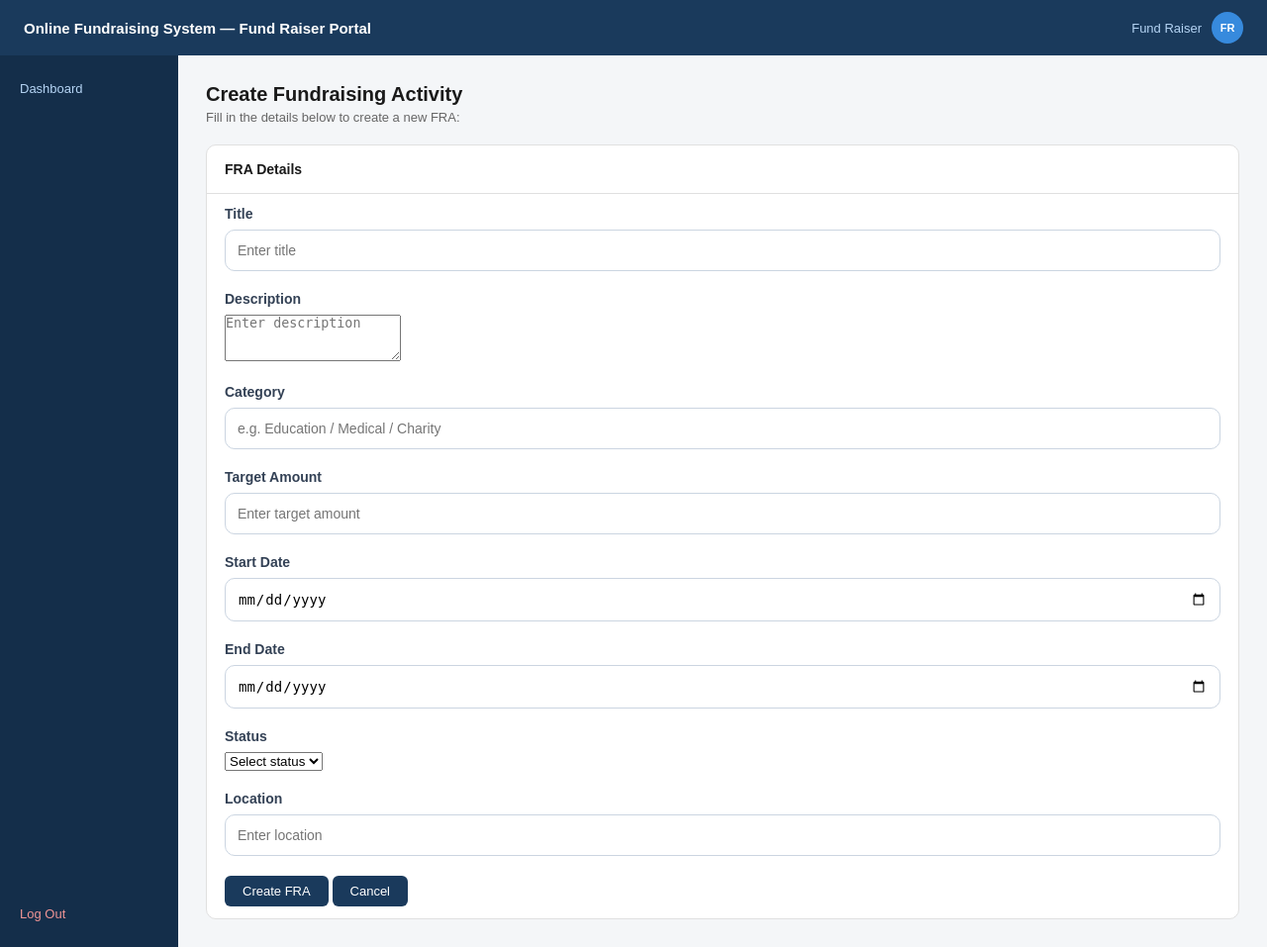
After one commit to reallymeh/CSIT314-T01-gohelpme, a Flask app: page /fundraiser/create in a window 1280 px wide. The commit adds this page. Shown: the whole page at 99% size. Run offline with Flask 3, Linux system fonts and the light colour scheme.

Commit message:
CreateFRA

```diff
--- a/app.py
+++ b/app.py
@@ -1,7 +1,8 @@
-from flask import Flask
+from flask import Flask, redirect
 from database import init_db
 from users.boundary.useradminb import admin_profiles_bp
 from users.boundary.userb import user_bp
+from users.boundary.fundraiserb import fundraiser_bp
 
 def create_app():
     app = Flask(__name__)
@@ -10,7 +11,12 @@ def create_app():
         init_db()
     app.register_blueprint(admin_profiles_bp)
     app.register_blueprint(user_bp)
+    app.register_blueprint(fundraiser_bp)
 
+    # Redirect to login page when accessing root URL
+    @app.route('/')
+    def index():
+        return redirect('/admin/login')
     return app
 
 
--- /dev/null
+++ b/templates/FundRaiserCreateFRA.html
@@ -0,0 +1,158 @@
+<!DOCTYPE html>
+<html lang="en">
+<head>
+    <meta charset="UTF-8">
+    <meta name="viewport" content="width=device-width, initial-scale=1.0">
+    <title>Create FRA — Fundraiser Portal</title>
+    <link rel="stylesheet" href="{{ url_for('static', filename='css/styles.css') }}">
+</head>
+
+<body>
+
+<div class="topbar">
+    <span class="topbar-logo">Online Fundraising System — Fund Raiser Portal</span>
+    <div class="topbar-user">
+        <span id="fundraiser-name">Fund Raiser</span>
+        <div class="avatar">FR</div>
+    </div>
+</div>
+
+<div class="layout">
+
+    <div class="sidebar">
+        <a href="/fundraiser/homepage" class="nav-item">Dashboard</a>
+        <a href="/fundraiser/logout" class="nav-item logout">Log Out</a>
+    </div>
+
+    <div class="main">
+
+        <div class="page-title">Create Fundraising Activity</div>
+        <div class="page-sub">Fill in the details below to create a new FRA:</div>
+
+        <div class="profile-card update-form-wrapper">
+
+            <div class="card-top">
+                <div class="card-name">FRA Details</div>
+            </div>
+
+            <div class="card-body">
+
+                <div class="input-group">
+                    <label>Title</label>
+                    <input type="text" name="title" placeholder="Enter title" required>
+                </div>
+
+                <div class="input-group">
+                    <label>Description</label>
+                    <textarea name="description" rows="3" placeholder="Enter description" required></textarea>
+                </div>
+
+                <div class="input-group">
+                    <label>Category</label>
+                    <input type="text" name="category" placeholder="e.g. Education / Medical / Charity" required>
+                </div>
+
+                <div class="input-group">
+                    <label>Target Amount</label>
+                    <input type="number" name="targetAmount" placeholder="Enter target amount" required>
+                </div>
+
+                <div class="input-group">
+                    <label>Start Date</label>
+                    <input type="date" name="startDate" required>
+                </div>
+
+                <div class="input-group">
+                    <label>End Date</label>
+                    <input type="date" name="endDate" required>
+                </div>
+
+                <div class="input-group">
+                    <label>Status</label>
+                    <select name="status" required>
+                        <option value="">Select status</option>
+                        <option value="1">Active</option>
+                        <option value="0">Inactive</option>
+                    </select>
+                </div>
+
+                <div class="input-group">
+                    <label>Location</label>
+                    <input type="text" name="location" placeholder="Enter location" required>
+                </div>
+
+                <div class="form-actions">
+                    <button class="btn-primary" onclick="createFRA()">Create FRA</button>
+                    <button class="btn-primary" onclick="window.location.href='/fundraiser/homepage'">Cancel</button>
+                </div>
+
+                <div id="message" class="message-box"></div>
+
+            </div>
+        </div>
+    </div>
+
+</div>
+
+<script>
+function createFRA() {
+
+    const title = document.querySelector('input[name="title"]').value;
+    const description = document.querySelector('textarea[name="description"]').value;
+    const category = document.querySelector('input[name="category"]').value;
+    const targetAmount = document.querySelector('input[name="targetAmount"]').value;
+    const startDate = document.querySelector('input[name="startDate"]').value;
+    const endDate = document.querySelector('input[name="endDate"]').value;
+    const status = document.querySelector('select[name="status"]').value;
+    const location = document.querySelector('input[name="location"]').value;
+
+    const messageBox = document.getElementById('message');
+
+    if (!title || !description || !category || !targetAmount || !startDate || !endDate || !location || status === "") {
+        messageBox.style.color = "#A32D2D";
+        messageBox.innerText = "Error: All fields are required.";
+        return;
+    }
+
+    const payload = {
+        title: title,
+        description: description,
+        category: category,
+        targetAmount: Number(targetAmount),
+        startDate: startDate,
+        endDate: endDate,
+        status: Number(status),
+        location: location
+    };
+
+    fetch('/fundraiser/create', {
+        method: 'POST',
+        headers: {
+            'Content-Type': 'application/json'
+        },
+        body: JSON.stringify(payload)
+    })
+    .then(response => response.json())
+    .then(data => {
+
+        if (data.success) {
+            messageBox.style.color = "#3B6D11";
+            messageBox.innerText = "Success: FRA created successfully.";
+
+            setTimeout(() => {
+                window.location.href = '/fundraiser/homepage';
+            }, 2000);
+
+        } else {
+            messageBox.style.color = "#A32D2D";
+            messageBox.innerText = data.message;
+        }
+    })
+    .catch(() => {
+        alert("Something went wrong!");
+    });
+}
+</script>
+
+</body>
+</html>
--- /dev/null
+++ b/users/boundary/fundraiserb.py
@@ -0,0 +1,82 @@
+# FRA Boundary
+from flask import Blueprint, render_template, request, jsonify, redirect, url_for
+from users.control.fundraiserc import CreateFRAController, FRAController
+
+fundraiser_bp = Blueprint('fundraiser', __name__, url_prefix='/fundraiser')
+
+# Link to Fund Raiser Homepage
+@fundraiser_bp.route('/homepage', methods=['GET'])
+def homepage():
+    controller = FRAController()
+    fra_data = controller.get_all_fra()
+
+    return render_template('FundRaiserHomePage.html', fra_data=fra_data)
+
+'''
+User Story #15: As a Fund Raiser, I want to create a FRA so that I can share my story and start receiving donations.
+'''
+# Link to Create FRA page once clicked on "Create FRA" button
+@fundraiser_bp.route('/create', methods=['GET'])
+def show_create_fra():
+    return render_template('FundRaiserCreateFRA.html')
+
+class CreateFRAPage:
+    '''Boundary class for the Create FRA page. (With parameter same as diagram)'''
+    '''
+    def createFRA(self, title: str, description: str, category: str, targetAmount: int, \
+                    startDate: str, endDate: str, status: int,  location: str) -> str:
+
+        controller = CreateFRAController()
+
+        success = controller.createFRA(title, description, category, targetAmount, \
+                                        startDate, endDate, status, location)
+
+        if success:
+            self.displaySuccess()
+        else:
+            self.displayError()
+    '''
+    def displaySuccess(self):
+        return "FRA created successfully!"
+
+    def displayError(self):
+        return "Failed to create FRA."
+
+@fundraiser_bp.route('/create', methods=['POST'])
+def create_fra():
+    data = request.get_json()
+
+    controller = CreateFRAController()
+    success = controller.createFRA(
+        data['title'],
+        data['description'],
+        data['category'],
+        int(data['targetAmount']),
+        data['startDate'],
+        data['endDate'],
+        int(data['status']),
+        data['location']
+    )
+
+    boundary = CreateFRAPage()
+
+    if success:
+        message = boundary.displaySuccess()
+    else:
+        message = boundary.displayError()
+
+    return jsonify({
+        "success": success,
+        "message": message
+    })
+
+# Logout functionality for Fund Raiser
+class LogoutPage:
+    def logout(self):
+        return 'You have logged out successfully!'
+
+@fundraiser_bp.route('/logout')
+def logout():
+    page = LogoutPage()
+    message = page.logout()
+    return redirect(url_for('user.homepage', message=message))
```
Also changed, not shown: database.py (+33 -4 lines), templates/FundRaiserHomePage.html (added, +100 -0 lines), templates/UserAdminlogin.html (+11 -0 lines), users/boundary/useradminb.py (+5 -5 lines), users/control/fundraiserc.py (added, +38 -0 lines), users/entity/fra.py (added, +64 -0 lines).
